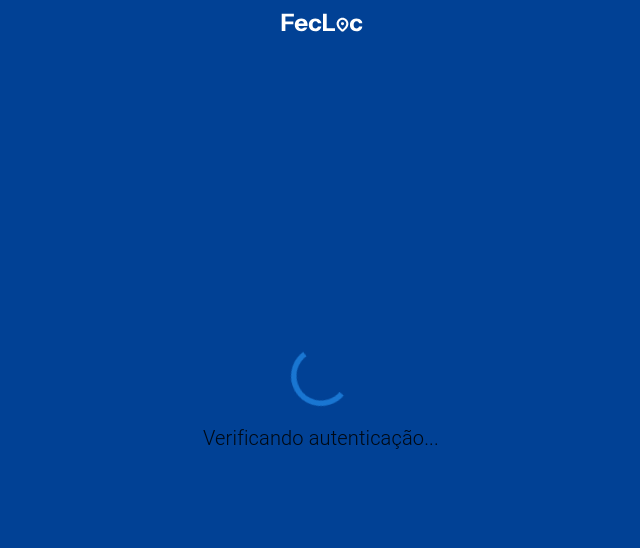
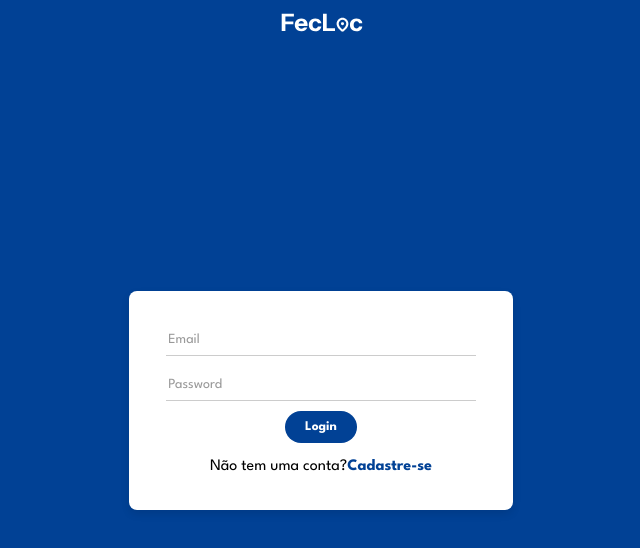
Before and after one commit to emanuel-batista/FecLocWebsite, a React (Create React App) app: page /login in a window 1280 px wide. Shown: the top 548 px of the page, without its empty margins (319-959 px from the left). Built offline with nearby package versions, Linux system fonts and the light colour scheme; no server answers.

Commit message:
refactor: clean up code formatting and improve login component structure

```diff
--- a/src/App.js
+++ b/src/App.js
@@ -25,6 +25,7 @@ function App() {
   useEffect(() => {
     const unsubscribe = onAuthStateChanged(auth, async (user) => {
       if (user) {
+        // Apenas atualiza o estado, NÃO redireciona
         const userDocRef = doc(db, "users", user.uid);
         const userDoc = await getDoc(userDocRef);
         if (userDoc.exists()) {
@@ -50,7 +51,7 @@ function App() {
 
   const AdminRoute = ({ children }) => {
     if (loading) {
-        return <div>A carregar...</div>;
+      return <div>A carregar...</div>;
     }
     return currentUser && userRole === 'admin' ? children : <Navigate to="/home" />;
   };
--- a/src/webApp/Login/index.js
+++ b/src/webApp/Login/index.js
@@ -1,19 +1,14 @@
-import React, { useState, useEffect, useRef } from 'react';
+// webApp/Login/index.js - Versão Corrigida
+import React, { useState } from 'react';
 import { useNavigate, Link } from 'react-router-dom';
-
-// Importe do arquivo de configuração dentro de src
 import { auth } from '../../firebase/config';
 import {
   signInWithEmailAndPassword,
   setPersistence,
-  browserLocalPersistence,
-  onAuthStateChanged
+  browserLocalPersistence
 } from 'firebase/auth';
 
-// Importações do Material-UI
-import CircularProgress from '@mui/material/CircularProgress';
-import Box from '@mui/material/Box';
-import Typography from '@mui/material/Typography';
+// Importações do Material-UI (apenas as necessárias)
 import Alert from '@mui/material/Alert';
 import Snackbar from '@mui/material/Snackbar';
 
@@ -29,28 +24,9 @@ function Login() {
   const [email, setEmail] = useState("");
   const [password, setPassword] = useState("");
   const [emailError, setEmailError] = useState("");
-    const [isCheckingAuth, setIsCheckingAuth] = useState(true);
   const [isLoggingIn, setIsLoggingIn] = useState(false);
   const [alert, setAlert] = useState({ open: false, message: '', severity: 'info' });
   const navigate = useNavigate();
-    const isMounted = useRef(true);
-
-    useEffect(() => {
-        const unsubscribe = onAuthStateChanged(auth, (user) => {
-            if (!isMounted.current) return;
-
-            setIsCheckingAuth(false);
-            if (user) {
-                console.log('Usuário já autenticado, redirecionando...');
-                navigate("/home", { replace: true });
-            }
-        });
-
-        return () => {
-            isMounted.current = false;
-            unsubscribe();
-        };
-    }, [navigate]);
 
   const showAlert = (message, severity = 'error') => {
     setAlert({ open: true, message, severity });
@@ -63,11 +39,7 @@ function Login() {
   const handleEmailChange = (e) => {
     const newEmail = e.target.value;
     setEmail(newEmail);
-        if (!validateEmail(newEmail)) {
-            setEmailError("Email inválido");
-        } else {
-            setEmailError("");
-        }
+    setEmailError(validateEmail(newEmail) ? "" : "Email inválido");
   };
 
   const handleLogin = async (e) => {
@@ -86,15 +58,10 @@ function Login() {
       await setPersistence(auth, browserLocalPersistence);
       await signInWithEmailAndPassword(auth, email, password);
 
-            if (!isMounted.current) return;
-
       console.log('Login bem-sucedido, redirecionando...');
-            // REMOVIDO: alert de sucesso que bloqueava o redirecionamento
       navigate("/home", { replace: true });
 
     } catch (error) {
-            if (!isMounted.current) return;
-
       console.error("Erro no login:", error);
       let errorMessage = "Falha no login: Verifique seu email e senha.";
 
@@ -110,46 +77,9 @@ function Login() {
 
       showAlert(errorMessage);
     } finally {
-            if (isMounted.current) {
       setIsLoggingIn(false);
     }
-        }
   };
-
-    if (isCheckingAuth) {
-        return (
-            <div id={styles.loginContainer}>
-                <Box
-                    sx={{
-                        display: 'flex',
-                        flexDirection: 'column',
-                        justifyContent: 'center',
-                        alignItems: 'center',
-                        height: '100%',
-                        gap: 2
-                    }}
-                >
-                    <CircularProgress
-                        size={60}
-                        thickness={4}
-                        sx={{
-                            color: 'primary.main'
-                        }}
-                    />
-                    <Typography
-                        variant="h6"
-                        component="div"
-                        sx={{
-                            color: 'text.primary',
-                            fontWeight: 300
-                        }}
-                    >
-                        Verificando autenticação...
-                    </Typography>
-                </Box>
-            </div>
-        );
-    }
 
   return (
     <>
```
Lines whose indentation alone changed are shown as unchanged.
